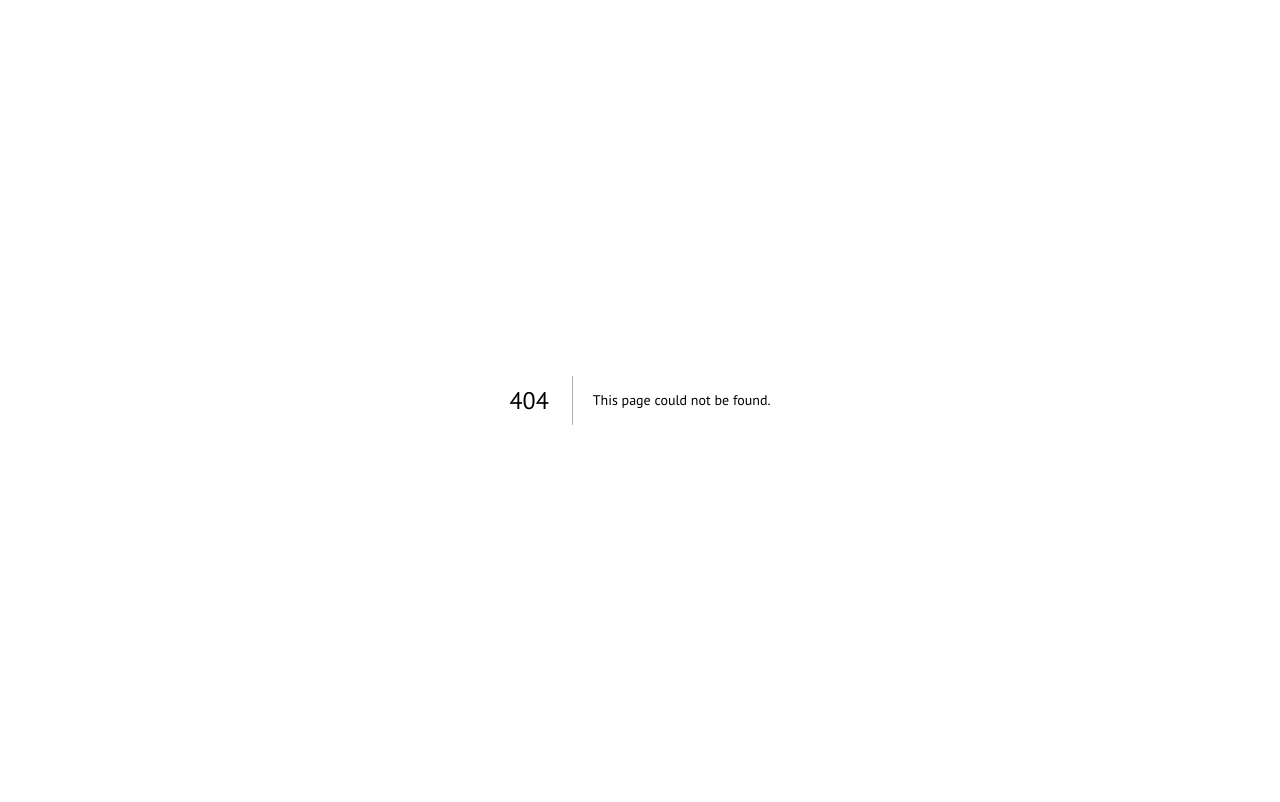
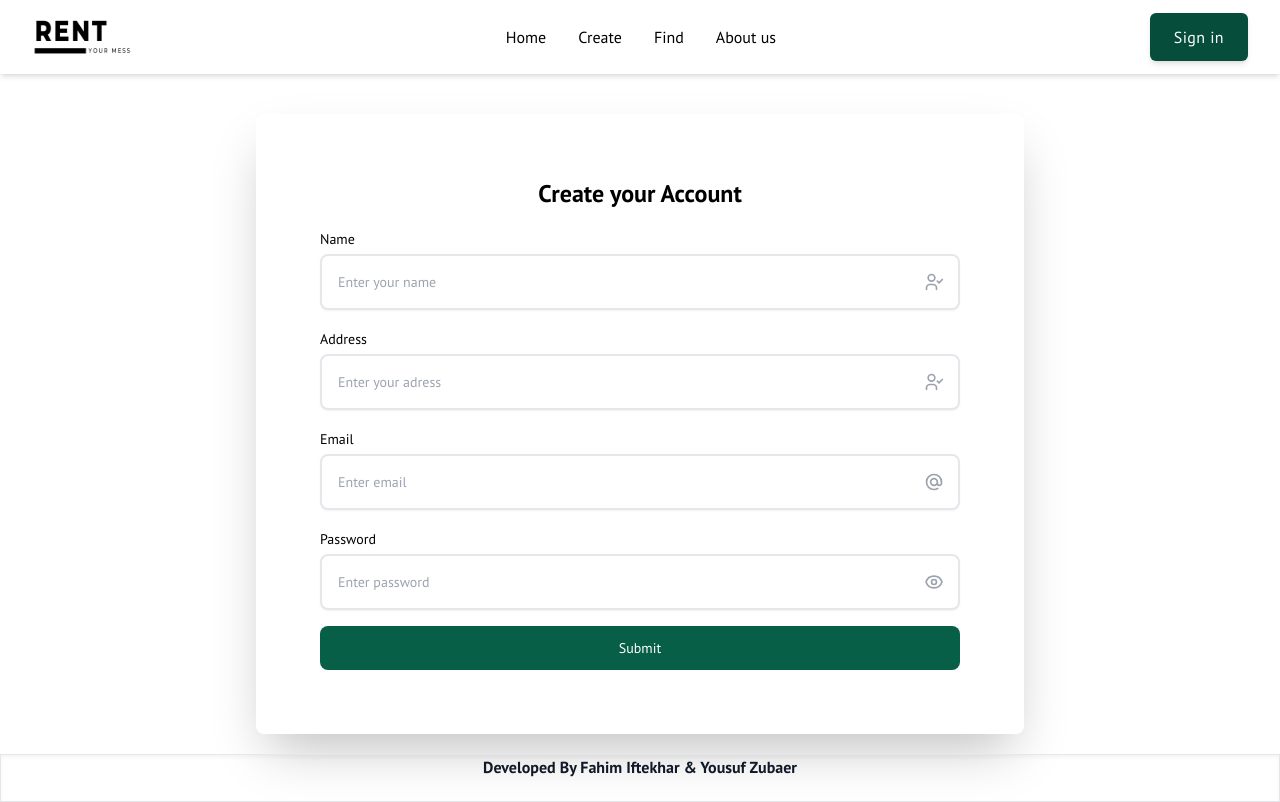
Before and after one commit to Fahimefto/Rent, a Next.js app: page /signup in a window 1280 px wide. Before the commit this address had no page. Built offline with nearby package versions, Linux system fonts and the light colour scheme.

Commit message:
login logout added

```diff
--- a/components/LoginForm.js
+++ b/components/LoginForm.js
@@ -1,50 +1,48 @@
-import Link from 'next/link'
-import { useState } from 'react';
+import Link from "next/link";
+import { useState } from "react";
 
 const LoginForm = () => {
-    const [email,setEmail]=useState("")
-    const [password, setPassword] = useState("");
-    const submitHandler =  (e) => {};
+  const [email, setEmail] = useState("");
+  const [password, setPassword] = useState("");
+  const submitHandler = (e) => {};
   return (
     <div>
-      <div>
+      <div className="max-w-2xl mx-auto ">
         <form
           onSubmit={submitHandler}
-          className='p-8 mt-6 mb-0 space-y-4 rounded-lg shadow-2xl'
+          className="p-8 mt-6 mb-0 space-y-10 rounded-lg shadow-2xl"
         >
-          <p className='text-lg font-medium text-center'>
-            login
-          </p>
+          <p className="text-2xl font-bold uppercase text-center">login</p>
 
           <div>
-            <label htmlFor='email' className='text-sm font-medium'>
+            <label htmlFor="email" className="text-sm font-medium">
               Email
             </label>
 
-            <div className='relative mt-1'>
+            <div className="relative mt-1">
               <input
-                type='email'
-                id='email'
-                className='w-full p-4 pr-12 text-sm border-gray-200 rounded-lg shadow-sm'
-                placeholder='Enter email'
+                type="email"
+                id="email"
+                className="w-full p-4 pr-12 text-sm border-gray-200 rounded-lg shadow-sm"
+                placeholder="Enter email"
                 value={email}
                 onChange={(e) => setEmail(e.target.value)}
                 required
               />
 
-              <span className='absolute inset-y-0 inline-flex items-center right-4'>
+              <span className="absolute inset-y-0 inline-flex items-center right-4">
                 <svg
-                  xmlns='http://www.w3.org/2000/svg'
-                  className='w-5 h-5 text-gray-400'
-                  fill='none'
-                  viewBox='0 0 24 24'
-                  stroke='currentColor'
+                  xmlns="http://www.w3.org/2000/svg"
+                  className="w-5 h-5 text-gray-400"
+                  fill="none"
+                  viewBox="0 0 24 24"
+                  stroke="currentColor"
                 >
                   <path
-                    strokeLinecap='round'
-                    strokeLinejoin='round'
-                    strokeWidth='2'
-                    d='M16 12a4 4 0 10-8 0 4 4 0 008 0zm0 0v1.5a2.5 2.5 0 005 0V12a9 9 0 10-9 9m4.5-1.206a8.959 8.959 0 01-4.5 1.207'
+                    strokeLinecap="round"
+                    strokeLinejoin="round"
+                    strokeWidth="2"
+                    d="M16 12a4 4 0 10-8 0 4 4 0 008 0zm0 0v1.5a2.5 2.5 0 005 0V12a9 9 0 10-9 9m4.5-1.206a8.959 8.959 0 01-4.5 1.207"
                   />
                 </svg>
               </span>
@@ -52,40 +50,40 @@ const LoginForm = () => {
           </div>
 
           <div>
-            <label htmlFor='password' className='text-sm font-medium'>
+            <label htmlFor="password" className="text-sm font-medium">
               Password
             </label>
 
-            <div className='relative mt-1'>
+            <div className="relative mt-1">
               <input
-                type='password'
-                id='password'
-                className='w-full p-4 pr-12 text-sm border-gray-200 rounded-lg shadow-sm'
-                placeholder='Enter password'
+                type="password"
+                id="password"
+                className="w-full p-4 pr-12 text-sm border-gray-200 rounded-lg shadow-sm"
+                placeholder="Enter password"
                 value={password}
                 onChange={(e) => setPassword(e.target.value)}
                 required
               />
 
-              <span className='absolute inset-y-0 inline-flex items-center right-4'>
+              <span className="absolute inset-y-0 inline-flex items-center right-4">
                 <svg
-                  xmlns='http://www.w3.org/2000/svg'
-                  className='w-5 h-5 text-gray-400'
-                  fill='none'
-                  viewBox='0 0 24 24'
-                  stroke='currentColor'
+                  xmlns="http://www.w3.org/2000/svg"
+                  className="w-5 h-5 text-gray-400"
+                  fill="none"
+                  viewBox="0 0 24 24"
+                  stroke="currentColor"
                 >
                   <path
-                    strokeLinecap='round'
-                    strokeLinejoin='round'
-                    strokeWidth='2'
-                    d='M15 12a3 3 0 11-6 0 3 3 0 016 0z'
+                    strokeLinecap="round"
+                    strokeLinejoin="round"
+                    strokeWidth="2"
+                    d="M15 12a3 3 0 11-6 0 3 3 0 016 0z"
                   />
                   <path
-                    strokeLinecap='round'
-                    strokeLinejoin='round'
-                    strokeWidth='2'
-                    d='M2.458 12C3.732 7.943 7.523 5 12 5c4.478 0 8.268 2.943 9.542 7-1.274 4.057-5.064 7-9.542 7-4.477 0-8.268-2.943-9.542-7z'
+                    strokeLinecap="round"
+                    strokeLinejoin="round"
+                    strokeWidth="2"
+                    d="M2.458 12C3.732 7.943 7.523 5 12 5c4.478 0 8.268 2.943 9.542 7-1.274 4.057-5.064 7-9.542 7-4.477 0-8.268-2.943-9.542-7z"
                   />
                 </svg>
               </span>
@@ -93,18 +91,20 @@ const LoginForm = () => {
           </div>
 
           <button
-            type='submit'
-            className='block w-full px-5 py-3 text-sm font-medium text-white bg-indigo-600 hover:bg-indigo-700 rounded-lg'
+            type="submit"
+            className="block w-full px-5 py-3 text-sm font-bold uppercase text-white bg-emerald-800 hover:bg-emerald-600 rounded-lg"
           >
             login
           </button>
 
-          <p className='text-sm text-center text-gray-500'>
+          <div className="flex flex-row justify-center text-sm text-center text-gray-900  py-2 rounded-lg gap-1">
             No account?
-            <Link className='underline' href='/signUp'>
-              Sign up
+            <Link href="/signup">
+              <div className=" font-bold text-emerald-800 cursor-pointer">
+                Create Account
+              </div>
             </Link>
-          </p>
+          </div>
         </form>
       </div>
     </div>
--- a/components/Navbar.js
+++ b/components/Navbar.js
@@ -17,10 +17,10 @@ export default function Nav() {
             className="inline-flex items-center"
           >
             <Image
-              src='/asset/rent1.png'
+              src="/asset/rent1.png"
               height={50}
               width={100}
-              className='w-8 fill-white'
+              className="w-8 fill-white"
               alt="image"
             />
           </Link>
@@ -65,35 +65,35 @@ export default function Nav() {
               </Link>
             </li>
           </ul>
-          <ul className='flex items-center hidden space-x-8 lg:flex'>
+          <ul className="flex items-center hidden space-x-8 lg:flex">
             <li>
               <div className="inline-flex items-center justify-center h-12 px-6 font-medium tracking-wide text-white bg-emerald-900 transition duration-200  shadow-md rounded-md">
-                <Link href="/signin"> Sign IN</Link>
+                <Link href="/login"> Sign in</Link>
               </div>
             </li>
           </ul>
-          <div className='lg:hidden '>
+          <div className="lg:hidden ">
             <button
-              aria-label='Open Menu'
-              title='Open Menu'
-              className='p-2 -mr-1 transition duration-200 rounded focus:outline-none focus:shadow-outline'
+              aria-label="Open Menu"
+              title="Open Menu"
+              className="p-2 -mr-1 transition duration-200 rounded focus:outline-none focus:shadow-outline"
               onClick={() => setIsMenuOpen(true)}
             >
-              <BarsArrowDownIcon className='w-7' />
+              <BarsArrowDownIcon className="w-7" />
             </button>
             {isMenuOpen && (
-              <div className='absolute top-0 left-0 w-full'>
-                <div className='p-5 bg-white border rounded shadow-xl'>
-                  <div className='flex items-center justify-between mb-4'>
+              <div className="absolute top-0 left-0 w-full">
+                <div className="p-5 bg-white border rounded shadow-xl">
+                  <div className="flex items-center justify-between mb-4">
                     <div></div>
                     <div>
                       <button
-                        aria-label='Close Menu'
-                        title='Close Menu'
-                        className='p-2 -mt-2 -mr-2 transition duration-200 rounded hover:bg-gray-200 focus:bg-gray-200 focus:outline-none focus:shadow-outline'
+                        aria-label="Close Menu"
+                        title="Close Menu"
+                        className="p-2 -mt-2 -mr-2 transition duration-200 rounded hover:bg-gray-200 focus:bg-gray-200 focus:outline-none focus:shadow-outline"
                         onClick={() => setIsMenuOpen(false)}
                       >
-                        <XMarkIcon className='w-5' />
+                        <XMarkIcon className="w-5" />
                       </button>
                     </div>
                   </div>
@@ -101,48 +101,48 @@ export default function Nav() {
                     <ul className="space-y-6 z-20 ">
                       <li>
                         <Link
-                          href='/'
-                          aria-label='Our product'
-                          title='Our product'
-                          className='font-medium tracking-wide transition-colors duration-200 hover:text-deep-purple-accent-400'
+                          href="/"
+                          aria-label="Our product"
+                          title="Our product"
+                          className="font-medium tracking-wide transition-colors duration-200 hover:text-deep-purple-accent-400"
                         >
                           Product
                         </Link>
                       </li>
                       <li>
                         <Link
-                          href='/'
-                          aria-label='Our product'
-                          title='Our product'
-                          className='font-medium tracking-wide transition-colors duration-200 hover:text-deep-purple-accent-400'
+                          href="/"
+                          aria-label="Our product"
+                          title="Our product"
+                          className="font-medium tracking-wide transition-colors duration-200 hover:text-deep-purple-accent-400"
                         >
                           Features
                         </Link>
                       </li>
                       <li>
                         <Link
-                          href='/'
-                          aria-label='Product pricing'
-                          title='Product pricing'
-                          className='font-medium tracking-wide transition-colors duration-200 hover:text-deep-purple-accent-400'
+                          href="/"
+                          aria-label="Product pricing"
+                          title="Product pricing"
+                          className="font-medium tracking-wide transition-colors duration-200 hover:text-deep-purple-accent-400"
                         >
                           Pricing
                         </Link>
                       </li>
                       <li>
                         <Link
-                          href='/'
-                          aria-label='About us'
-                          title='About us'
-                          className='font-medium tracking-wide transition-colors duration-200 hover:bg-gray-200'
+                          href="/"
+                          aria-label="About us"
+                          title="About us"
+                          className="font-medium tracking-wide transition-colors duration-200 hover:bg-gray-200"
                         >
                           About us
                         </Link>
                       </li>
                       <li>
                         <Link
-                          href='/login'
-                          className='inline-flex items-center justify-center h-12 px-6 font-medium tracking-wide text-white bg-emerald-900 transition duration-200  shadow-md rounded-md w-full'
+                          href="/login"
+                          className="inline-flex items-center justify-center h-12 px-6 font-medium tracking-wide text-white bg-emerald-900 transition duration-200  shadow-md rounded-md w-full"
                         >
                           Sign up
                         </Link>
--- a/components/SignUpForm.js
+++ b/components/SignUpForm.js
@@ -1,84 +1,120 @@
-import Link from 'next/link';
-import { useState } from 'react';
+import Link from "next/link";
+import { useState } from "react";
 const SignUpForm = () => {
-  const [name, setName] = useState('');
-  const [email, setEmail] = useState('');
-  const [password, setPassword] = useState('');
+  const [name, setName] = useState("");
+  const [email, setEmail] = useState("");
+  const [password, setPassword] = useState("");
   const submitHandler = (e) => {};
   return (
     <div>
-      <div>
+      <div className="max-w-3xl mx-auto">
         <form
           onSubmit={submitHandler}
-          className='p-8 mt-6 mb-0 space-y-4 rounded-lg shadow-2xl'
+          className="p-16 mt-6 mb-0 space-y-4 rounded-lg shadow-2xl"
         >
-          <p className='text-lg font-medium text-center'>Sign Up</p>
+          <p className="text-2xl font-bold text-center">Create your Account</p>
           <div>
-            <label htmlFor='name' className='text-sm font-medium'>
+            <label htmlFor="name" className="text-sm font-medium">
               Name
             </label>
 
-            <div className='relative mt-1'>
+            <div className="relative mt-1">
               <input
-                type='name'
-                id='name'
-                className='w-full p-4 pr-12 text-sm border-gray-200 rounded-lg shadow-sm'
-                placeholder='Enter your name'
+                type="name"
+                id="name"
+                className="w-full p-4 pr-12 text-sm border-gray-200 rounded-lg shadow-sm border-2"
+                placeholder="Enter your name"
                 value={name}
                 onChange={(e) => setName(e.target.value)}
                 required
               />
 
-              <span className='absolute inset-y-0 inline-flex items-center right-4'>
+              <span className="absolute inset-y-0 inline-flex items-center right-4">
                 <svg
-                  className='w-5 h-5 text-gray-400'
-                  width='24'
-                  height='24'
-                  viewBox='0 0 24 24'
-                  strokeWidth='2'
-                  stroke='currentColor'
-                  fill='none'
-                  strokeLinecap='round'
-                  strokeLinejoin='round'
+                  className="w-5 h-5 text-gray-400"
+                  width="24"
+                  height="24"
+                  viewBox="0 0 24 24"
+                  strokeWidth="2"
+                  stroke="currentColor"
+                  fill="none"
+                  strokeLinecap="round"
+                  strokeLinejoin="round"
                 >
-                  <path stroke='none' d='M0 0h24v24H0z' />
-                  <circle cx='9' cy='7' r='4' />{' '}
-                  <path d='M3 21v-2a4 4 0 0 1 4 -4h4a4 4 0 0 1 4 4v2' />
-                  <path d='M16 11l2 2l4 -4' />
+                  <path stroke="none" d="M0 0h24v24H0z" />
+                  <circle cx="9" cy="7" r="4" />{" "}
+                  <path d="M3 21v-2a4 4 0 0 1 4 -4h4a4 4 0 0 1 4 4v2" />
+                  <path d="M16 11l2 2l4 -4" />
+                </svg>
+              </span>
+            </div>
+          </div>
+          <div>
+            <label htmlFor="name" className="text-sm font-medium">
+              Address
+            </label>
+
+            <div className="relative mt-1">
+              <input
+                type="name"
+                id="name"
+                className="w-full p-4 pr-12 text-sm border-gray-200 rounded-lg shadow-sm border-2 "
+                placeholder="Enter your adress"
+                value={name}
+                onChange={(e) => setName(e.target.value)}
+                required
+              />
+
+              <span className="absolute inset-y-0 inline-flex items-center right-4">
+                <svg
+                  className="w-5 h-5 text-gray-400"
+                  width="24"
+                  height="24"
+                  viewBox="0 0 24 24"
+                  strokeWidth="2"
+                  stroke="currentColor"
+                  fill="none"
+                  strokeLinecap="round"
+                  strokeLinejoin="round"
+                >
+                  <path stroke="none" d="M0 0h24v24H0z" />
+                  <circle cx="9" cy="7" r="4" />{" "}
+                  <path d="M3 21v-2a4 4 0 0 1 4 -4h4a4 4 0 0 1 4 4v2" />
+                  <path d="M16 11l2 2l4 -4" />
                 </svg>
               </span>
             </div>
           </div>
 
           <div>
-            <label htmlFor='email' className='text-sm font-medium'>
+            <label htmlFor="email" className="text-sm font-medium">
               Email
             </label>
 
-            <div className='relative mt-1'>
+            <div className="relative mt-1">
               <input
-                type='email'
-                id='email'
-                className='w-full p-4 pr-12 text-sm border-gray-200 rounded-lg shadow-sm'
-                placeholder='Enter email'
+                type="email"
+                id="email"
+                className="w-full p-4 pr-12 text-sm border-gray-200 rounded-lg shadow-sm border-2"
+                placeholder="Enter email"
                 value={email}
                 onChange={(e) => setEmail(e.target.value)}
                 required
               />
 
-              <span className='absolute inset-y-0 inline-flex items-center right-4'>
+              <span className="absolute inset-y-0 inline-flex items-center right-4">
                 <svg
-                  xmlns='http://www.w3.org/2000/svg'
-                  className='w-5 h-5 text-gray-400'
-                  fill='none'
-                  viewBox='0 0 24 24'
-                  stroke='currentColor'
+                  xmlns="http://www.w3.org/2000/svg"
+                  className="w-5 h-5 text-gray-400"
+                  fill="none"
+                  viewBox="0 0 24 24"
+                  stroke="currentColor"
                 >
                   <path
-                    strokeLinecap='round'
-                    strokeLinejoin='round'
-                    strokeWidth='2'
-                    d='M16 12a4 4 0 10-8 0 4 4 0 008 0zm0 0v1.5a2.5 2.5 0 005 0V12a9 9 0 10-9 9m4.5-1.206a8.959 8.959 0 01-4.5 1.207'
+                    strokeLinecap="round"
+                    strokeLinejoin="round"
+                    strokeWidth="2"
+                    d="M16 12a4 4 0 10-8 0 4 4 0 008 0zm0 0v1.5a2.5 2.5 0 005 0V12a9 9 0 10-9 9m4.5-1.206a8.959 8.959 0 01-4.5 1.207"
                   />
                 </svg>
               </span>
@@ -86,40 +122,40 @@ const SignUpForm = () => {
           </div>
 
           <div>
-            <label htmlFor='password' className='text-sm font-medium'>
+            <label htmlFor="password" className="text-sm font-medium">
               Password
             </label>
 
-            <div className='relative mt-1'>
+            <div className="relative mt-1">
               <input
-                type='password'
-                id='password'
-                className='w-full p-4 pr-12 text-sm border-gray-200 rounded-lg shadow-sm'
-                placeholder='Enter password'
+                type="password"
+                id="password"
+                className="w-full p-4 pr-12 text-sm border-gray-200 rounded-lg shadow-sm border-2"
+                placeholder="Enter password"
                 value={password}
                 onChange={(e) => setPassword(e.target.value)}
                 required
               />
 
-              <span className='absolute inset-y-0 inline-flex items-center right-4'>
+              <span className="absolute inset-y-0 inline-flex items-center right-4">
                 <svg
-                  xmlns='http://www.w3.org/2000/svg'
-                  className='w-5 h-5 text-gray-400'
-                  fill='none'
-                  viewBox='0 0 24 24'
-                  stroke='currentColor'
+                  xmlns="http://www.w3.org/2000/svg"
+                  className="w-5 h-5 text-gray-400"
+                  fill="none"
+                  viewBox="0 0 24 24"
+                  stroke="currentColor"
                 >
                   <path
-                    strokeLinecap='round'
-                    strokeLinejoin='round'
-                    strokeWidth='2'
-                    d='M15 12a3 3 0 11-6 0 3 3 0 016 0z'
+                    strokeLinecap="round"
+                    strokeLinejoin="round"
+                    strokeWidth="2"
+                    d="M15 12a3 3 0 11-6 0 3 3 0 016 0z"
                   />
                   <path
-                    strokeLinecap='round'
-                    strokeLinejoin='round'
-                    strokeWidth='2'
-                    d='M2.458 12C3.732 7.943 7.523 5 12 5c4.478 0 8.268 2.943 9.542 7-1.274 4.057-5.064 7-9.542 7-4.477 0-8.268-2.943-9.542-7z'
+                    strokeLinecap="round"
+                    strokeLinejoin="round"
+                    strokeWidth="2"
+                    d="M2.458 12C3.732 7.943 7.523 5 12 5c4.478 0 8.268 2.943 9.542 7-1.274 4.057-5.064 7-9.542 7-4.477 0-8.268-2.943-9.542-7z"
                   />
                 </svg>
               </span>
@@ -127,8 +163,8 @@ const SignUpForm = () => {
           </div>
 
           <button
-            type='submit'
-            className='block w-full px-5 py-3 text-sm font-medium text-white bg-indigo-600 hover:bg-indigo-700 rounded-lg'
+            type="submit"
+            className="block w-full px-5 py-3 text-sm font-medium text-white  bg-emerald-800 hover:bg-emerald-600 rounded-lg"
           >
             Submit
           </button>
--- a/pages/about.js
+++ b/pages/about.js
@@ -1,7 +1,6 @@
-import React from 'react'
+import React from "react";
+import Layout from "../components/Layout";
 
 export default function about() {
-  return (
-    <div>about</div>
-  )
+  return <Layout title="About"></Layout>;
 }
--- a/pages/create.js
+++ b/pages/create.js
@@ -1,7 +1,6 @@
-import React from 'react'
+import React from "react";
+import Layout from "../components/Layout";
 
 export default function create() {
-  return (
-    <div>create</div>
-  )
+  return <Layout title="Create"></Layout>;
 }
--- a/pages/find.js
+++ b/pages/find.js
@@ -1,5 +1,6 @@
 import React from "react";
+import Layout from "../components/Layout";
 
 export default function find() {
-  return <div>find</div>;
+  return <Layout title="Find"></Layout>;
 }
--- /dev/null
+++ b/pages/signup.js
@@ -0,0 +1,13 @@
+import Layout from "../components/Layout";
+import SignUpForm from "../components/SignUpForm";
+const signup = () => {
+  return (
+    <Layout title="Sign Up">
+      <div>
+        <SignUpForm />
+      </div>
+    </Layout>
+  );
+};
+
+export default signup;
```
Also changed, not shown: components/ShortDetails.js (+5 -5 lines), pages/signUp.js (deleted, +0 -13 lines).
